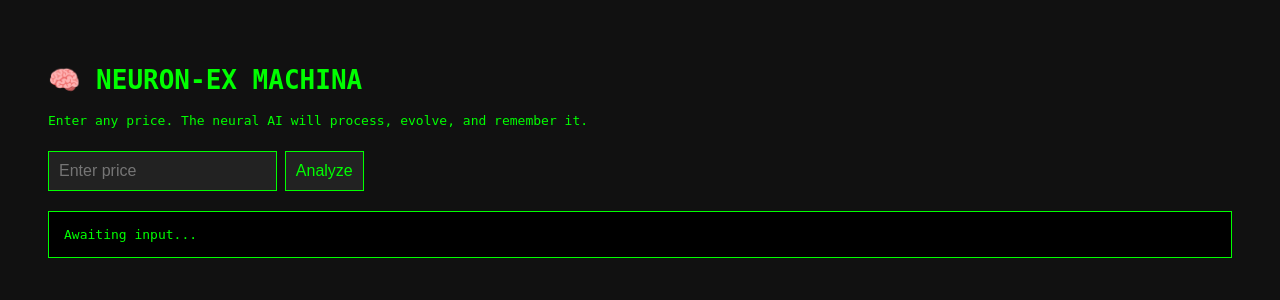
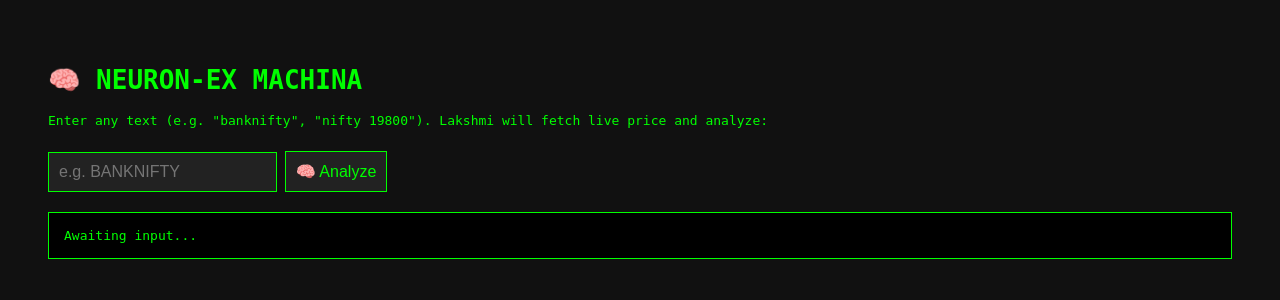
Before and after one commit to Lakshmi-Ai-Market/Lakshmi-Ai-Market, a Flask app: page /neuron in a window 1280 px wide. Shown: the top 300 px of the page. Run offline with Flask 3, Linux system fonts and the light colour scheme.

Commit message:
Update neuron.html

```diff
--- a/templates/neuron.html
+++ b/templates/neuron.html
@@ -23,33 +23,48 @@
       background: #000;
       padding: 15px;
       border: 1px solid #0f0;
+      white-space: pre-wrap;
     }
   </style>
 </head>
 <body>
   <h1>🧠 NEURON-EX MACHINA</h1>
-  <p>Enter any price. The neural AI will process, evolve, and remember it.</p>
-  <input type="number" id="priceInput" placeholder="Enter price" />
-  <button onclick="submitPrice()">Analyze</button>
+  <p>Enter any text (e.g. "banknifty", "nifty 19800"). Lakshmi will fetch live price and analyze:</p>
+  <input type="text" id="symbolInput" placeholder="e.g. BANKNIFTY" />
+  <button onclick="submitSymbol()">🧠 Analyze</button>
 
   <div class="result" id="resultBox">Awaiting input...</div>
 
   <script>
-    async function submitPrice() {
-      const price = document.getElementById("priceInput").value;
+    async function submitSymbol() {
+      const symbol = document.getElementById("symbolInput").value;
       const res = await fetch("/neuron", {
         method: "POST",
-        headers: {"Content-Type": "application/json"},
-        body: JSON.stringify({ price: price })
+        headers: { "Content-Type": "application/json" },
+        body: JSON.stringify({ symbol: symbol })
       });
+
       const data = await res.json();
+
+      if (data.error) {
+        document.getElementById("resultBox").innerText = "❌ " + data.error;
+        return;
+      }
+
       document.getElementById("resultBox").innerHTML = `
-        <strong>Signal:</strong> ${data.signal}<br>
-        <strong>Confidence:</strong> ${data.confidence}%<br>
-        <strong>Memory Size:</strong> ${data.memory_size}<br>
-        <strong>Timestamp:</strong> ${data.time}
+Symbol: ${data.symbol}
+Live Price (LTP): ₹${data.price}
+Signal: ${data.signal}
+Confidence: ${data.confidence}%
+Entry: ₹${data.entry}
+SL: ₹${data.sl}
+Target: ₹${data.target}
+Time: ${data.time}
+
+Lakshmi says:
+${data.lakshmi_reply}
       `;
     }
   </script>
 </body>
-</html
+</html>
```
